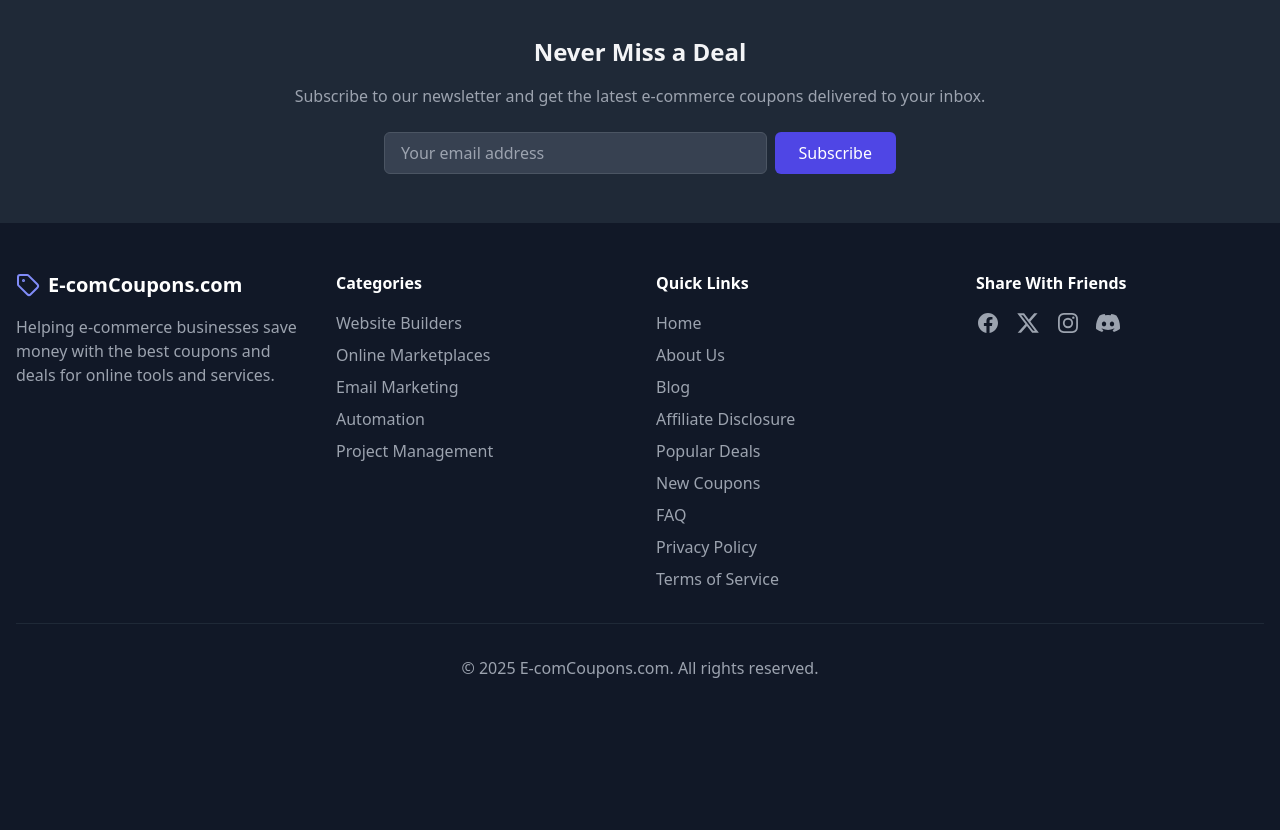
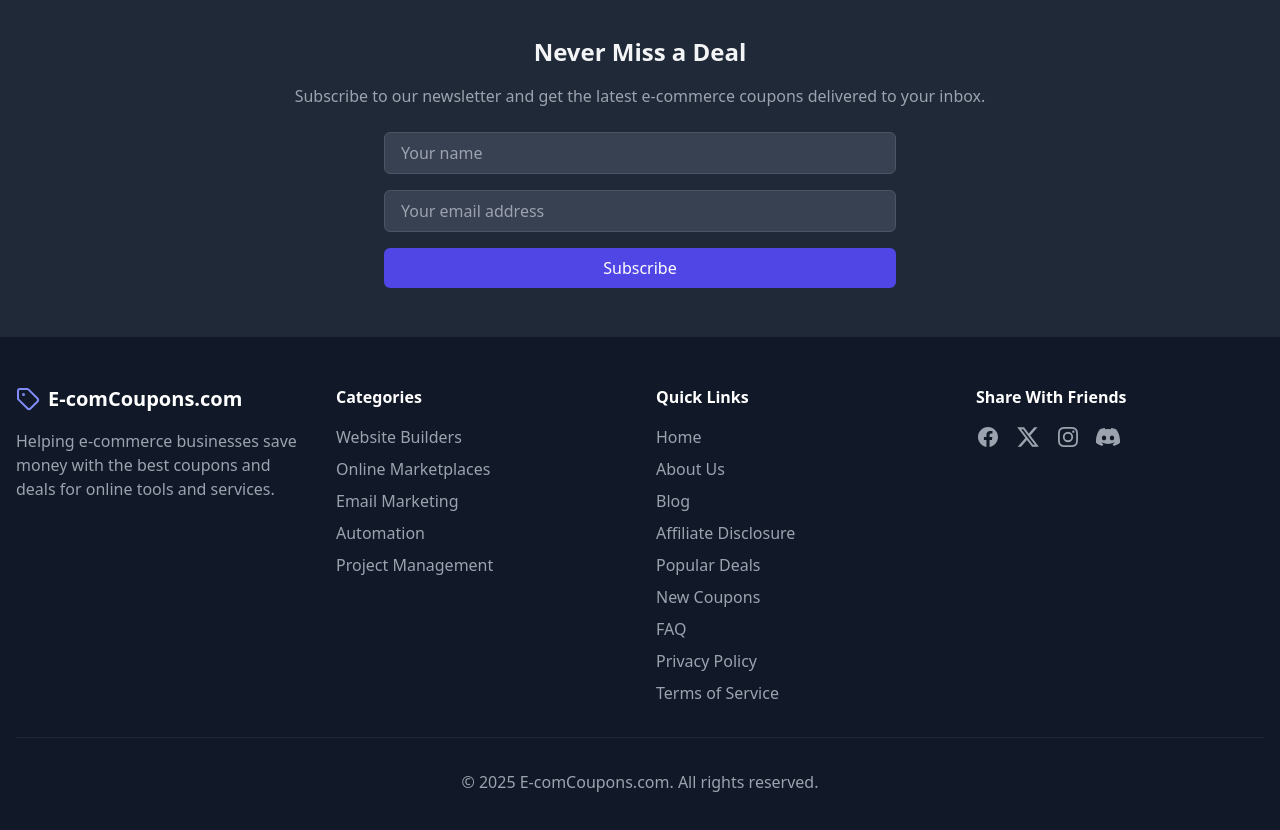
Before and after one commit to Kumi-Dx/E-comcoupons, a React (Vite) app: page / in a window 1280 px wide. Shown: the part 1860-2690 px from the top of the page. Before the commit the page ends 2588 px from the top, so only its background shows below. Built offline with nearby package versions, Linux system fonts and the light colour scheme.

Commit message:
Email Form Update Detection

```diff
--- a/src/pages/HomePage.tsx
+++ b/src/pages/HomePage.tsx
@@ -22,6 +22,7 @@ function HomePage() {
   const [isSearching, setIsSearching] = useState(false);
   const [formSubmitted, setFormSubmitted] = useState(false);
   const [email, setEmail] = useState('');
+  const [name, setName] = useState('');
 
   // Hero section sliding text messages
   const heroTextMessages = [
@@ -115,13 +116,6 @@ function HomePage() {
     setSearchTerm('');
     setIsSearching(false);
     setSearchResults([]);
-  };
-
-  // Handle newsletter form submission
-  const handleNewsletterSubmit = (e: React.FormEvent) => {
-    e.preventDefault();
-    setFormSubmitted(true);
-    setEmail('');
   };
 
   return (
@@ -354,7 +348,7 @@ function HomePage() {
         </section>
       )}
 
-      {/* Newsletter - Hide when searching */}
+      {/* Newsletter Section */}
       {!isSearching && (
         <section className="bg-gray-800 py-12 border-t border-gray-700">
           <div className="container mx-auto px-4 max-w-4xl text-center">
@@ -371,8 +365,13 @@ function HomePage() {
                 method="POST"
                 data-netlify="true"
                 netlify-honeypot="bot-field"
-                onSubmit={handleNewsletterSubmit}
-                className="flex flex-col sm:flex-row gap-2 max-w-lg mx-auto"
+                onSubmit={(e) => {
+                  e.preventDefault();
+                  setFormSubmitted(true);
+                  setEmail('');
+                  setName('');
+                }}
+                className="flex flex-col gap-4 max-w-lg mx-auto"
               >
                 <input type="hidden" name="form-name" value="newsletter" />
                 <p className="hidden">
@@ -381,13 +380,22 @@ function HomePage() {
                   </label>
                 </p>
                 <input
+                  type="text"
+                  name="name"
+                  placeholder="Your name"
+                  required
+                  value={name}
+                  onChange={(e) => setName(e.target.value)}
+                  className="px-4 py-2 rounded-md border border-gray-600 bg-gray-700 text-gray-200 focus:outline-none focus:ring-2 focus:ring-indigo-500"
+                />
+                <input
                   type="email"
                   name="email"
                   placeholder="Your email address"
                   required
                   value={email}
                   onChange={(e) => setEmail(e.target.value)}
-                  className="flex-grow px-4 py-2 rounded-md border border-gray-600 bg-gray-700 text-gray-200 focus:outline-none focus:ring-2 focus:ring-indigo-500"
+                  className="px-4 py-2 rounded-md border border-gray-600 bg-gray-700 text-gray-200 focus:outline-none focus:ring-2 focus:ring-indigo-500"
                 />
                 <button
                   type="submit"
```
Also changed, not shown: public/form.html (added, +11 -0 lines).
